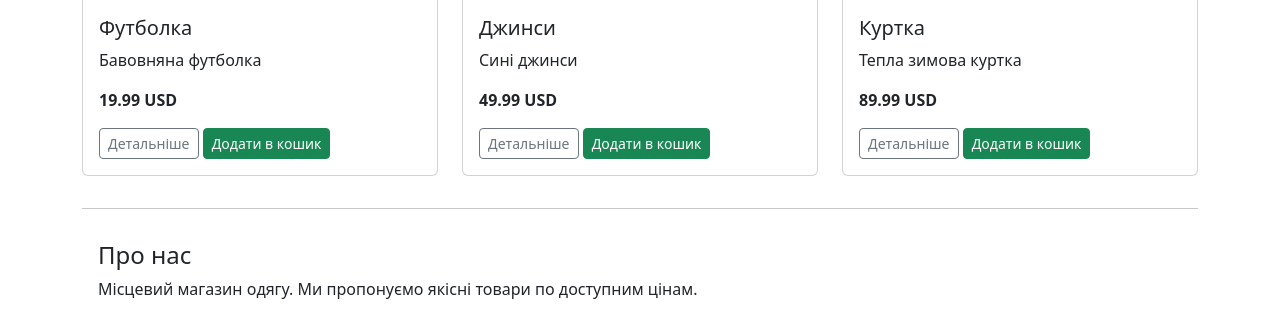
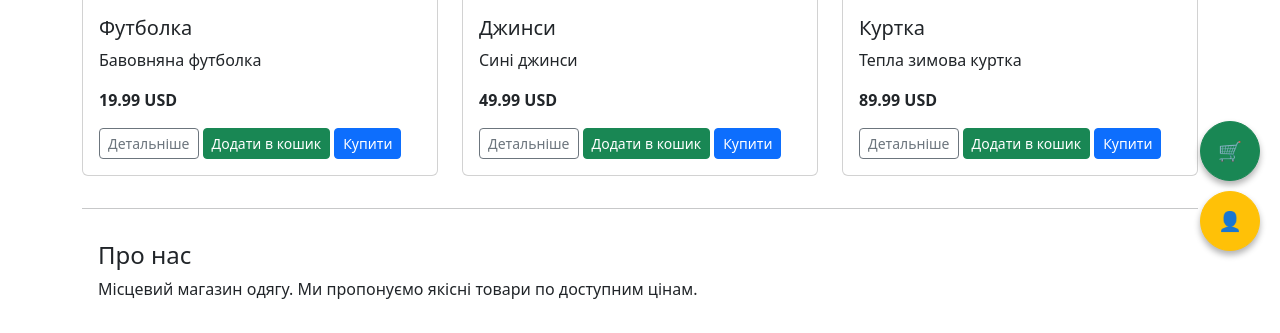
Before and after one commit to tatshu33-bit/Store-Clothing, a Flask app: page / in a window 1280 px wide. Shown: the part 529-862 px from the top of the page. Run offline with Flask 3, Linux system fonts and the light colour scheme.

Commit message:
Add Buy, Admin, and Cart UI buttons to Store-Clothing interface
Co-authored-by: tatshu33-bit <242048502+tatshu33-bit@users.noreply.github.com>

```diff
--- a/app.py
+++ b/app.py
@@ -117,7 +117,7 @@ def admin_login():
             return redirect(url_for("shop"))
         else:
             flash("Невірний пароль", "danger")
-    return render_template("admin.html")
+    return render_template("admin_login.html")
 
 # ---- Запуск сервера ----
 if __name__ == "__main__":
--- a/templates/base.html
+++ b/templates/base.html
@@ -5,6 +5,31 @@
   <meta name="viewport" content="width=device-width, initial-scale=1">
   <title>ClothesShop</title>
   <link href="https://cdn.jsdelivr.net/npm/bootstrap@5.3.1/dist/css/bootstrap.min.css" rel="stylesheet">
+  <style>
+    .floating-buttons {
+      position: fixed;
+      bottom: 20px;
+      right: 20px;
+      display: flex;
+      flex-direction: column;
+      gap: 10px;
+      z-index: 1000;
+    }
+    .floating-btn {
+      width: 60px;
+      height: 60px;
+      border-radius: 50%;
+      display: flex;
+      align-items: center;
+      justify-content: center;
+      font-size: 1.2rem;
+      box-shadow: 0 4px 6px rgba(0,0,0,0.3);
+      transition: transform 0.2s;
+    }
+    .floating-btn:hover {
+      transform: scale(1.1);
+    }
+  </style>
 </head>
 
 <body>
@@ -47,6 +72,16 @@
   {% block content %}{% endblock %}
 </div>
 
+<!-- Floating Action Buttons -->
+<div class="floating-buttons">
+  <a href="{{ url_for('cart_view') }}" class="btn btn-success floating-btn" title="Cart">
+    🛒
+  </a>
+  <a href="{{ url_for('admin_login') }}" class="btn btn-warning floating-btn" title="Admin">
+    👤
+  </a>
+</div>
+
 <script src="https://cdn.jsdelivr.net/npm/bootstrap@5.3.1/dist/js/bootstrap.bundle.min.js"></script>
 </body>
 </html>
--- a/templates/index.html
+++ b/templates/index.html
@@ -21,11 +21,17 @@
           <h5 class="card-title">{{ p.title }}</h5>
           <p class="card-text">{{ p.description }}</p>
           <p class="fw-bold">{{ "%.2f"|format(p.price) }} USD</p>
-          <a href="{{ url_for('product', pid=p.id) }}" class="btn btn-sm btn-outline-secondary">Детальніше</a>
-          <form method="post" action="{{ url_for('cart_add', pid=p.id) }}" class="d-inline">
-            <input type="hidden" name="quantity" value="1">
-            <button class="btn btn-sm btn-success">Додати в кошик</button>
-          </form>
+          <div class="d-flex gap-1 flex-wrap">
+            <a href="{{ url_for('product', pid=p.id) }}" class="btn btn-sm btn-outline-secondary">Детальніше</a>
+            <form method="post" action="{{ url_for('cart_add', pid=p.id) }}" class="d-inline">
+              <input type="hidden" name="quantity" value="1">
+              <button class="btn btn-sm btn-success">Додати в кошик</button>
+            </form>
+            <form method="post" action="{{ url_for('cart_add', pid=p.id) }}" class="d-inline">
+              <input type="hidden" name="quantity" value="1">
+              <button type="submit" formaction="{{ url_for('checkout') }}" class="btn btn-sm btn-primary">Купити</button>
+            </form>
+          </div>
         </div>
       </div>
     </div>
--- a/templates/product.html
+++ b/templates/product.html
@@ -13,7 +13,8 @@
           <label>Кількість</label>
           <input type="number" name="quantity" value="1" min="1" class="form-control" style="width:120px">
         </div>
-        <button class="btn btn-success">Додати в кошик</button>
+        <button class="btn btn-success me-2">Додати в кошик</button>
+        <button type="submit" formaction="{{ url_for('checkout') }}" class="btn btn-primary">Купити зараз</button>
       </form>
     </div>
   </div>
```
Also changed, not shown: templates/shop.html (+14 -7 lines).
